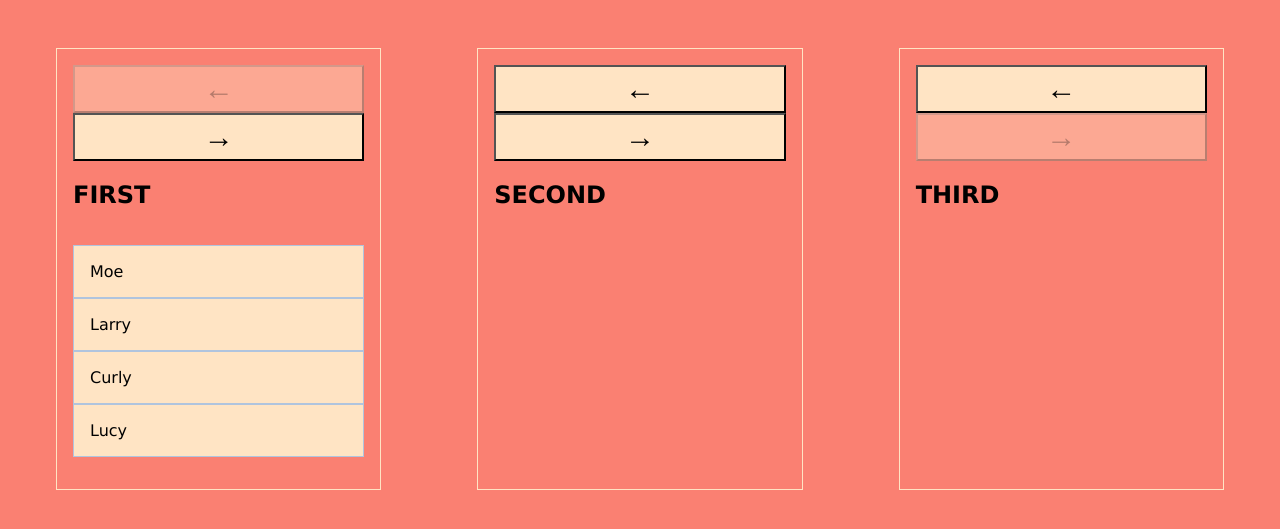
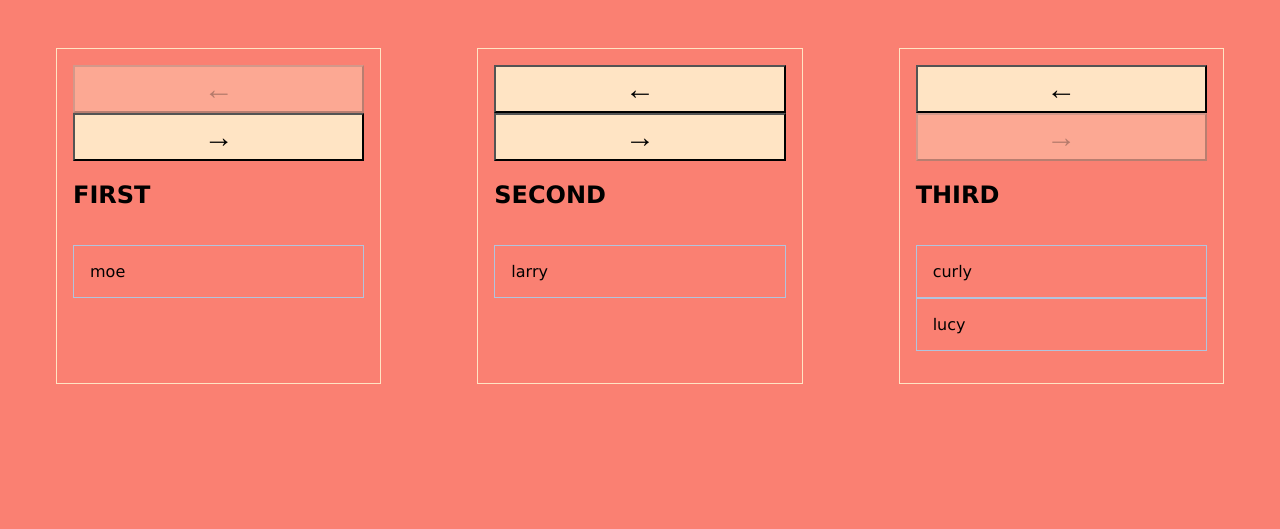
Before and after one commit to jsur89/Acme-first-second-third_, a plain HTML site: page index.html in a window 1280 px wide. Shown: the part 89-618 px from the top of the page. Drawn offline with Linux system fonts and the light colour scheme.

Commit message:
Office Hours Commit

```diff
--- a/acme-first-second-third.js
+++ b/acme-first-second-third.js
@@ -6,10 +6,28 @@ const users = [
   { id: 4, name: "lucy", slot: "third", selected: true },
 ];
 
-const firstBox = document.getElementById("first");
-const secondBox = document.getElementById("second");
-const thirdBox = document.getElementById("third");
+const firstBox = document.getElementById("first-list");
+const secondBox = document.getElementById("second-list");
+const thirdBox = document.getElementById("third-list");
 
+function renderUsers() {
+  for (let i = 0; i < users.length; i++) {
+    // let userSlot = users.slot
+    const user = document.createElement("li");
+    user.innerHTML = users[i].name;
+    user.id = users[i].id;
+    if (users[i].slot === "first") {
+      firstBox.appendChild(user);
+    }
+    if (users[i].slot === "second") {
+      secondBox.appendChild(user);
+    }
+    if (users[i].slot === "third") {
+      thirdBox.appendChild(user);
+    }
+  }
+}
+renderUsers();
 /*My Notes when you first hit the page, data should be  interpreted and injected
 into the site.
 
--- a/index.html
+++ b/index.html
@@ -11,25 +11,22 @@
             <button disabled>←</button>
             <button>→</button>
             <h2>First</h2>
-            <ul>
-                <li class="selected" data-id="1">moe</li>
-                <li class="selected" data-id="1">larry</li>
-                <li class="selected" data-id="1">curly</li>
-                <li class="selected" data-id="1">lucy</li>
-            </ul>
+            <ul id="first-list"> </ul>
         </div>
         <div id="second">
             <button>←</button>
             <button>→</button>
             <h2>Second</h2>
+            <ul id="second-list"></ul>
             </div>
         <div id="third">
             <button>←</button>
             <button disabled>→</button>
             <h2>Third</h2>
+            <ul id="third-list"></ul>
         </div>
     </div>
 
-    <script>src="acme-first-second-third.js"</script>
+    <script src="acme-first-second-third.js"></script>
 </body>
 </html>
```
